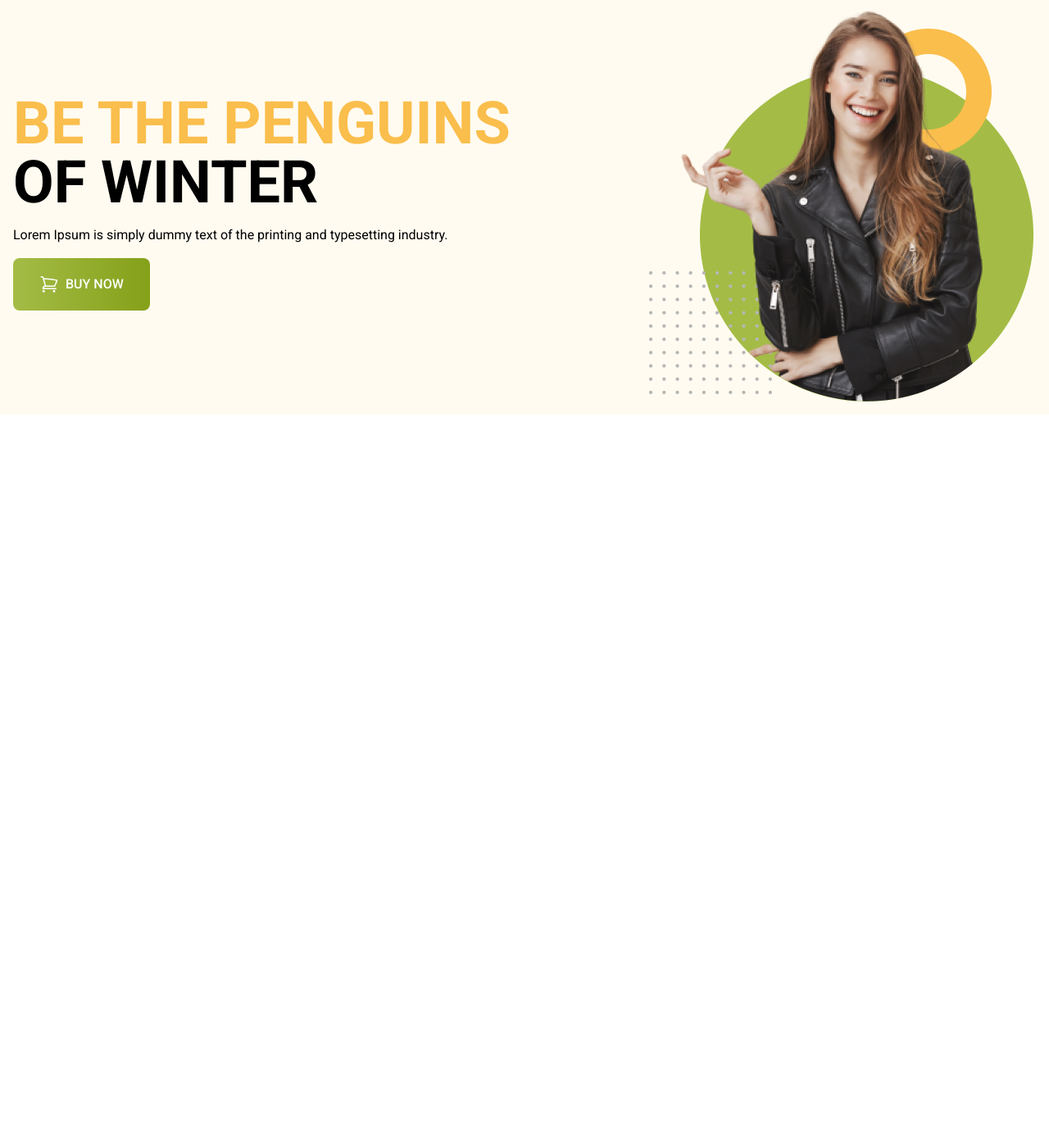
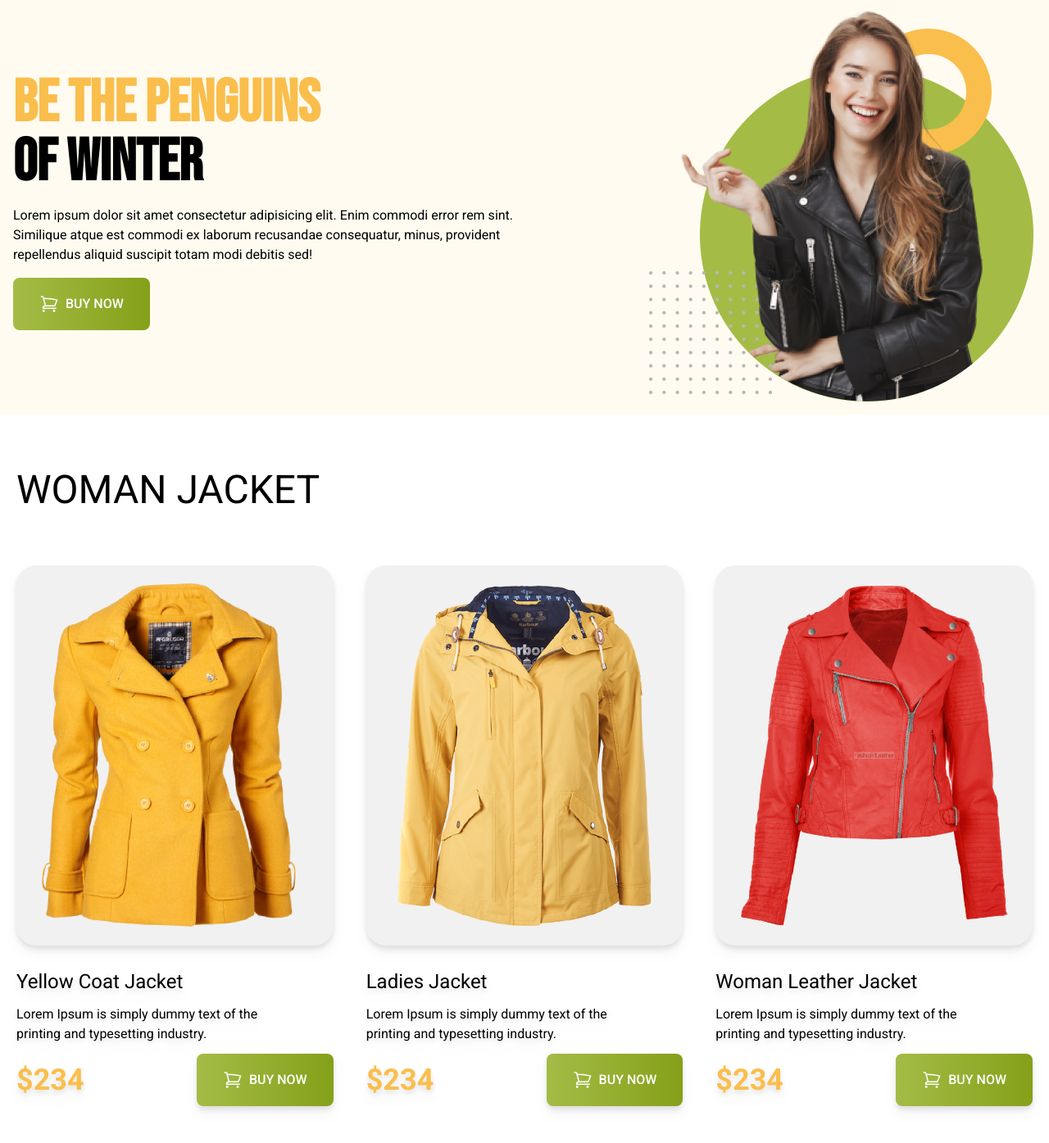
Before and after one commit to Mishuri21/first-tailwind-project-penguin-fashion, a plain HTML site: page index.html in a window 1280 px wide. Shown: the part 13-1408 px from the top of the page at 82% size. Before the commit the page ends 800 px from the top, so only its background shows below. Drawn offline with nearby package versions, Linux system fonts and the light colour scheme.

Commit message:
added woman jacket section

```diff
--- a/index.html
+++ b/index.html
@@ -13,30 +13,42 @@
     <link
         href="https://fonts.googleapis.com/css2?family=Inter:ital,opsz,wght@0,14..32,100..900;1,14..32,100..900&family=Montserrat:ital,wght@0,100..900;1,100..900&family=Roboto:ital,wght@0,100;0,300;0,400;0,500;0,700;0,900;1,100;1,300;1,400;1,500;1,700;1,900&display=swap"
         rel="stylesheet">
+    <!-- Bebas Google fot -->
+    <link rel="preconnect" href="https://fonts.googleapis.com">
+    <link rel="preconnect" href="https://fonts.gstatic.com" crossorigin>
+    <link
+        href="https://fonts.googleapis.com/css2?family=Bebas+Neue&family=Inter:ital,opsz,wght@0,14..32,100..900;1,14..32,100..900&family=Montserrat:ital,wght@0,100..900;1,100..900&family=Roboto:ital,wght@0,100;0,300;0,400;0,500;0,700;0,900;1,100;1,300;1,400;1,500;1,700;1,900&display=swap"
+        rel="stylesheet">
     <style>
-        * {
+        .font-roboto {
             font-family: "Roboto", sans-serif;
+        }
+
+        .font-bebas {
+            font-family: "Bebas Neue", sans-serif;
         }
     </style>
 </head>
 
-<body>
+<body class="font-roboto">
     <header class="bg-[#FFFBF0] p-4">
         <nav>
 
         </nav>
         <!-- banner start -->
-        <div class="md:flex justify-between items-center bg-text-rose-400">
+        <div class="md:container mx-auto md:flex justify-between items-center bg-text-rose-400">
             <div>
-                <h1 class="text-7xl font-semibold uppercase">
+                <h1 class="text-7xl font-semibold uppercase font-bebas">
                     <span class="text-[#FABE4C]">Be the Penguins</span><br>
-                    of Winter
+                    <span>of Winter</span>
                 </h1>
                 <p class="text-base my-4">
-                    Lorem Ipsum is simply dummy text of the printing
-                    and typesetting industry.
+                    Lorem ipsum dolor sit amet consectetur adipisicing elit. Enim commodi error rem sint.<br> Similique
+                    atque est commodi ex laborum recusandae consequatur, minus, provident <br>repellendus aliquid
+                    suscipit totam modi debitis sed!
                 </p>
-                <button class="flex gap-2 text-white font-medium bg-gradient-to-r from-[#A4BC46] to-[#85A019] py-5 px-8 rounded-lg">
+                <button
+                    class="flex gap-2 text-white font-medium bg-gradient-to-r from-[#A4BC46] to-[#85A019] py-5 px-8 rounded-lg">
                     <svg xmlns="http://www.w3.org/2000/svg" fill="none" viewBox="0 0 24 24" stroke-width="1.5"
                         stroke="currentColor" class="size-6">
                         <path stroke-linecap="round" stroke-linejoin="round"
@@ -45,13 +57,83 @@
                     BUY NOW
                 </button>
             </div>
-            <div>
+            <div class="flex justify-center">
                 <img src="./images/model.png" alt="">
             </div>
         </div>
     </header>
     <main>
-
+        <!-- Woman Jacket section -->
+        <section class="md:container my-12">
+            <h3 class="text-5xl uppercase p-5">
+                WoMan Jacket
+            </h3>
+            <div class="md:flex justify-around">
+                <!-- jacket 1 -->
+                <div class="p-5 space-y-3 bg[#FFFFFF] drop-shadow-lg">
+                    <img src="./images/jacket-1.png" alt="" class="bg-[#F1F1F1] p-5 my-7 rounded-3xl">
+                    <h4 class="text-2xl">Yellow Coat Jacket </h4>
+                    <p>
+                        Lorem Ipsum is simply dummy text of the <br>
+                        printing and typesetting industry.
+                    </p>
+                    <div class="flex items-center justify-between">
+                        <h3 class="text-4xl font-bold text-[#FABE4C]">$234</h3>
+                        <button
+                            class="flex gap-2 text-white font-medium bg-gradient-to-r from-[#A4BC46] to-[#85A019] py-5 px-8 rounded-lg">
+                            <svg xmlns="http://www.w3.org/2000/svg" fill="none" viewBox="0 0 24 24" stroke-width="1.5"
+                                stroke="currentColor" class="size-6">
+                                <path stroke-linecap="round" stroke-linejoin="round"
+                                    d="M2.25 3h1.386c.51 0 .955.343 1.087.835l.383 1.437M7.5 14.25a3 3 0 0 0-3 3h15.75m-12.75-3h11.218c1.121-2.3 2.1-4.684 2.924-7.138a60.114 60.114 0 0 0-16.536-1.84M7.5 14.25 5.106 5.272M6 20.25a.75.75 0 1 1-1.5 0 .75.75 0 0 1 1.5 0Zm12.75 0a.75.75 0 1 1-1.5 0 .75.75 0 0 1 1.5 0Z" />
+                            </svg>
+                            BUY NOW
+                        </button>
+                    </div>
+                </div>
+                <!-- jacket 2 -->
+                <div class="p-5 space-y-3 drop-shadow-lg">
+                    <img src="./images/jacket-2.png" alt="" class="bg-[#F1F1F1] p-5 my-7 rounded-3xl">
+                    <h4 class="text-2xl">Ladies Jacket  </h4>
+                    <p>
+                        Lorem Ipsum is simply dummy text of the <br>
+                        printing and typesetting industry.
+                    </p>
+                    <div class="flex items-center justify-between">
+                        <h3 class="text-4xl font-bold text-[#FABE4C]">$234</h3>
+                        <button
+                            class="flex gap-2 text-white font-medium bg-gradient-to-r from-[#A4BC46] to-[#85A019] py-5 px-8 rounded-lg">
+                            <svg xmlns="http://www.w3.org/2000/svg" fill="none" viewBox="0 0 24 24" stroke-width="1.5"
+                                stroke="currentColor" class="size-6">
+                                <path stroke-linecap="round" stroke-linejoin="round"
+                                    d="M2.25 3h1.386c.51 0 .955.343 1.087.835l.383 1.437M7.5 14.25a3 3 0 0 0-3 3h15.75m-12.75-3h11.218c1.121-2.3 2.1-4.684 2.924-7.138a60.114 60.114 0 0 0-16.536-1.84M7.5 14.25 5.106 5.272M6 20.25a.75.75 0 1 1-1.5 0 .75.75 0 0 1 1.5 0Zm12.75 0a.75.75 0 1 1-1.5 0 .75.75 0 0 1 1.5 0Z" />
+                            </svg>
+                            BUY NOW
+                        </button>
+                    </div>
+                </div>
+                <!-- jacket 3 -->
+                <div class="p-5 space-y-3 drop-shadow-lg">
+                    <img src="./images/jacket-3.png" alt="" class="bg-[#F1F1F1] p-5 my-7 rounded-3xl">
+                    <h4 class="text-2xl">Woman Leather Jacket  </h4>
+                    <p>
+                        Lorem Ipsum is simply dummy text of the <br>
+                        printing and typesetting industry.
+                    </p>
+                    <div class="flex items-center justify-between">
+                        <h3 class="text-4xl font-bold text-[#FABE4C]">$234</h3>
+                        <button
+                            class="flex gap-2 text-white font-medium bg-gradient-to-r from-[#A4BC46] to-[#85A019] py-5 px-8 rounded-lg">
+                            <svg xmlns="http://www.w3.org/2000/svg" fill="none" viewBox="0 0 24 24" stroke-width="1.5"
+                                stroke="currentColor" class="size-6">
+                                <path stroke-linecap="round" stroke-linejoin="round"
+                                    d="M2.25 3h1.386c.51 0 .955.343 1.087.835l.383 1.437M7.5 14.25a3 3 0 0 0-3 3h15.75m-12.75-3h11.218c1.121-2.3 2.1-4.684 2.924-7.138a60.114 60.114 0 0 0-16.536-1.84M7.5 14.25 5.106 5.272M6 20.25a.75.75 0 1 1-1.5 0 .75.75 0 0 1 1.5 0Zm12.75 0a.75.75 0 1 1-1.5 0 .75.75 0 0 1 1.5 0Z" />
+                            </svg>
+                            BUY NOW
+                        </button>
+                    </div>
+                </div>
+            </div>
+        </section>
     </main>
     <footer>
 
```
